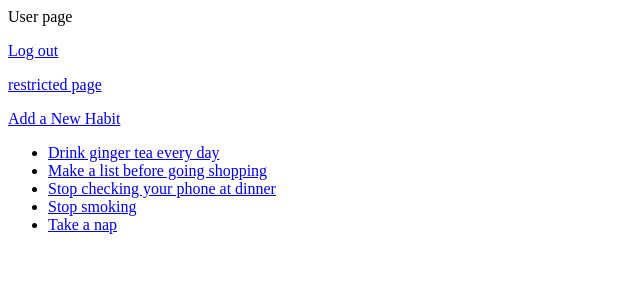
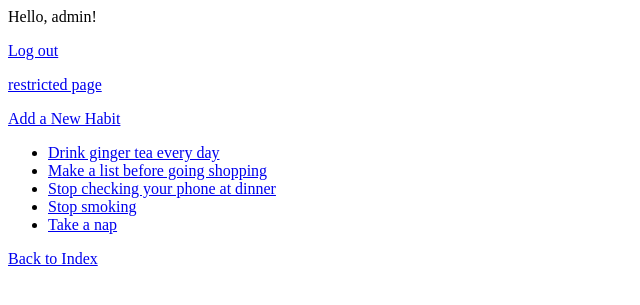
Before and after one commit to AukseBar/Habit-O, a Django app: page /habito_app/user in a window 1280 px wide. Shown: the top 305 px of the page, without its empty margins (0-640 px from the left). Run offline with Django 3.2, Linux system fonts and the light colour scheme; a user stored in the database is signed in; data comes from the database, SQL or seed files in the repository.

Commit message:
added some links to have an easier get around

```diff
--- a/templates/habito_app/habit.html
+++ b/templates/habito_app/habit.html
@@ -93,6 +93,9 @@
          The specified habit does not exist!
       {% endif %}
 
+      <p><a href="{% url 'user' %}" class="button">Back to User Information</a></p>
+      <p><a href="{% url 'index' %}" class="button">Back to Index</a></p>
+
    </div>
 </body>
 </html>
--- a/templates/habito_app/index.html
+++ b/templates/habito_app/index.html
@@ -19,8 +19,10 @@
 
 
     {% if user.is_authenticated %}
+          <div>Hello, {{ user.username }}!<div>
     	<p><a href="{% url 'logout' %}" class="button">Log out</a></p>
     	<p><a href="{% url 'restricted' %}" class="button">restricted page</a></p>
+          <p><a href="{% url 'user' %}" class="button">Back to User Information</a></p>
           <p><a href="{% url 'test_add_habit' %}" class="button">Add a New Habit</a></p>
     {% else %}
 	<p><a href="{% url 'login' %}" class="button">Log in</a></p>
--- a/templates/habito_app/user.html
+++ b/templates/habito_app/user.html
@@ -4,15 +4,13 @@
 <html>
     <head>
         <title>
-            A Try
+            User Page
         </title>
     </head>
     <body>
 
         {% if user.is_authenticated %}
-        <div>
-           User page
-        </div>
+         <div>Hello, {{ user.username }}!<div>
 
         <div>
     	<p><a href="{% url 'logout' %}" class="button">Log out</a></p>
@@ -32,9 +30,11 @@
                 {% endif %}
         </div>
 
+        <p><a href="{% url 'index' %}" class="button">Back to Index</a></p>
         {% else %}
 	    <p><a href="{% url 'login' %}" class="button">Log in</a></p>
 	    <a href="{% url 'register' %}" class="button">Register</a>
+        <p><a href="{% url 'index' %}" class="button">Back to Index</a></p>
         {% endif %}
 
     </body>
```
Also changed, not shown: templates/habito_app/test_user.html (deleted, +0 -30 lines).
